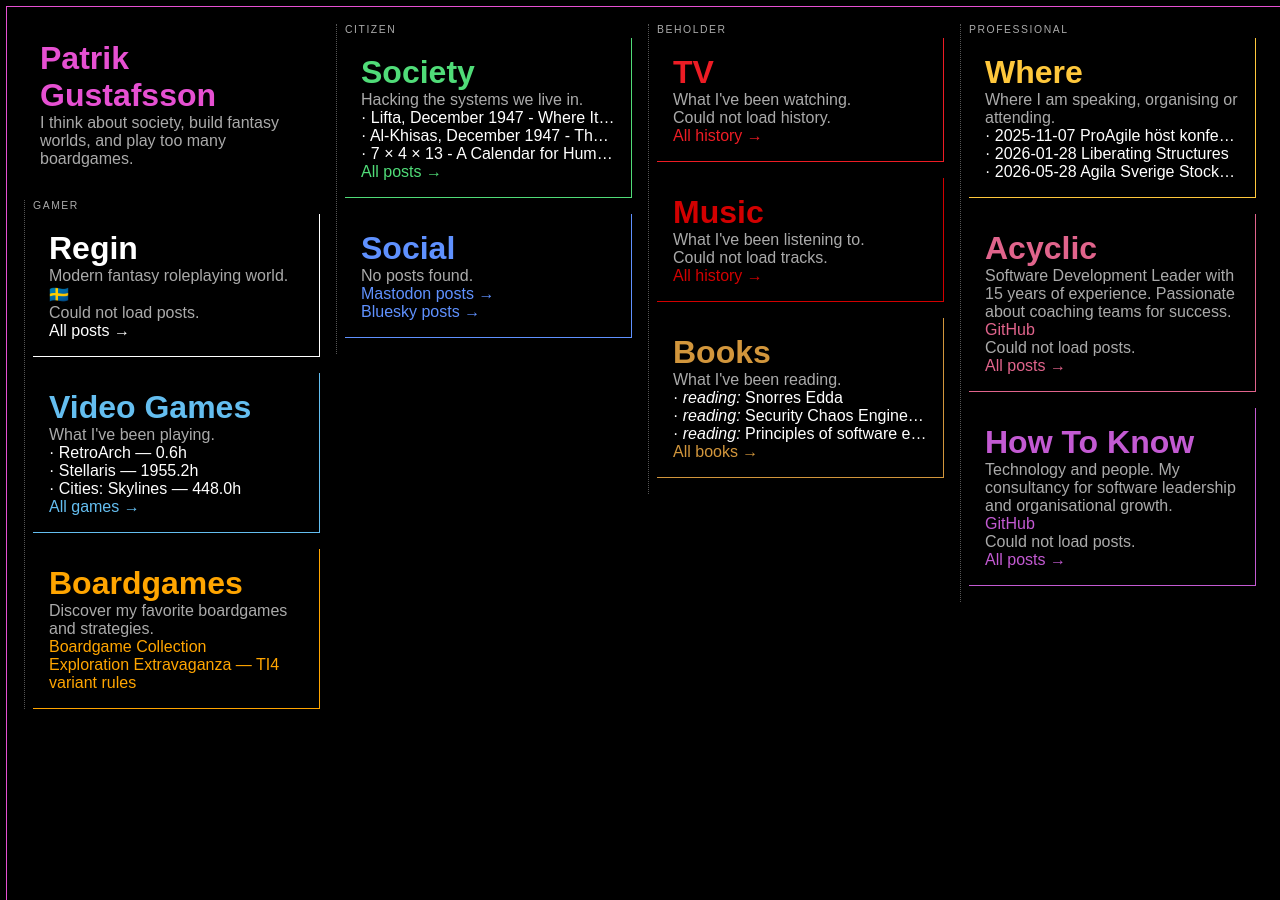
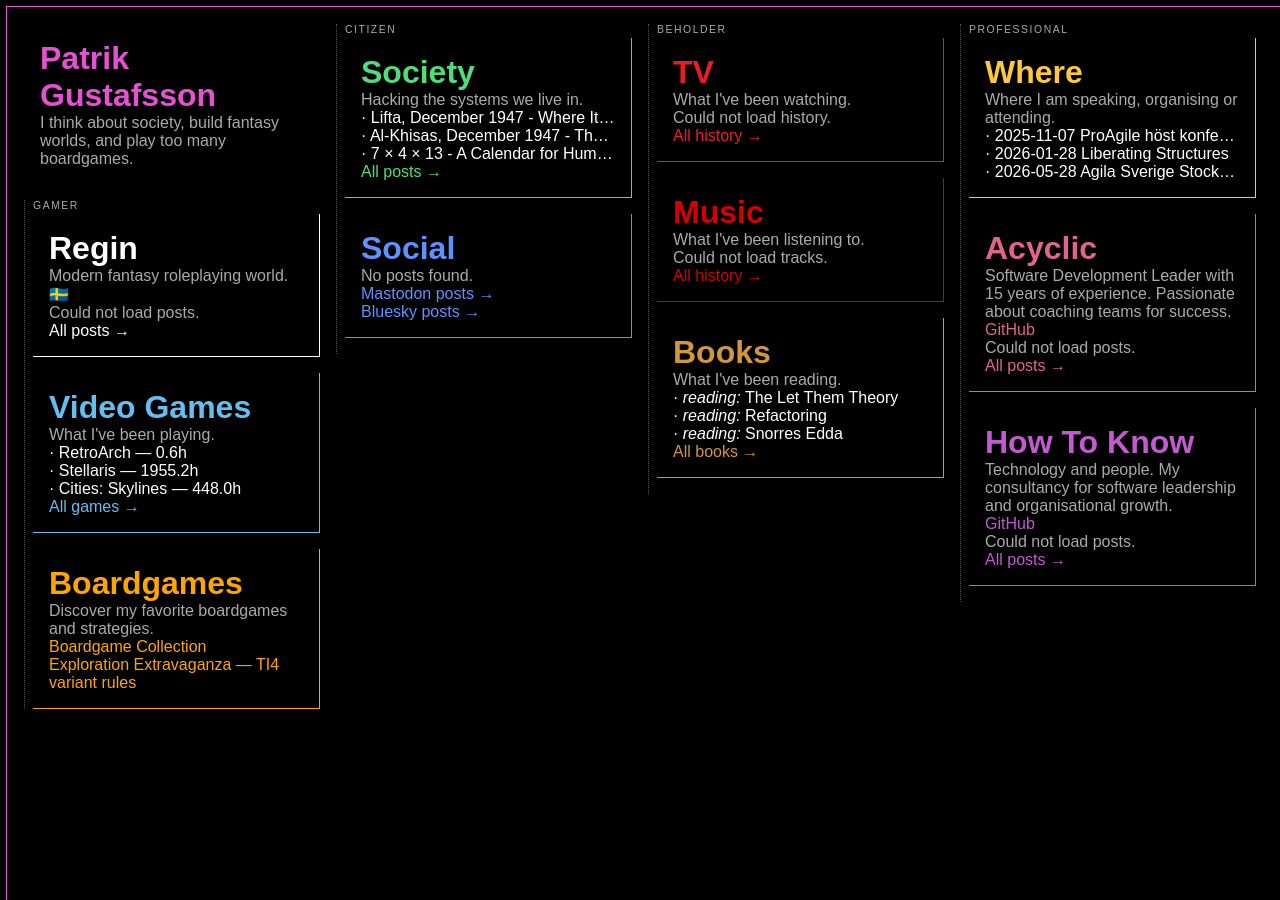
Before and after one commit to paven/paven.github.com, a Jekyll site: the page built from index.html, in a window 1280 px wide. Built offline with Jekyll 4.4.1, drawn with Linux system fonts in a browser that asks for light colours.

Commit message:
Update books

```diff
--- a/_data/books.yml
+++ b/_data/books.yml
@@ -1,9 +1,9 @@
+- title: 'The Let Them Theory'
+  url: 'https://ramblingreaders.org/book/438652/s/the-let-them-theory'
+  status: 'reading'
+- title: 'Refactoring'
+  url: 'https://ramblingreaders.org/book/25255/s/refactoring'
+  status: 'reading'
 - title: 'Snorres Edda'
   url: 'https://ramblingreaders.org/book/520749/s/snorres-edda'
   status: 'reading'
-- title: 'Security Chaos Engineering'
-  url: 'https://ramblingreaders.org/book/265478/s/security-chaos-engineering'
-  status: 'reading'
-- title: 'Principles of software engineering management'
-  url: 'https://ramblingreaders.org/book/169586/s/principles-of-software-engineering-management'
-  status: 'reading'
```
